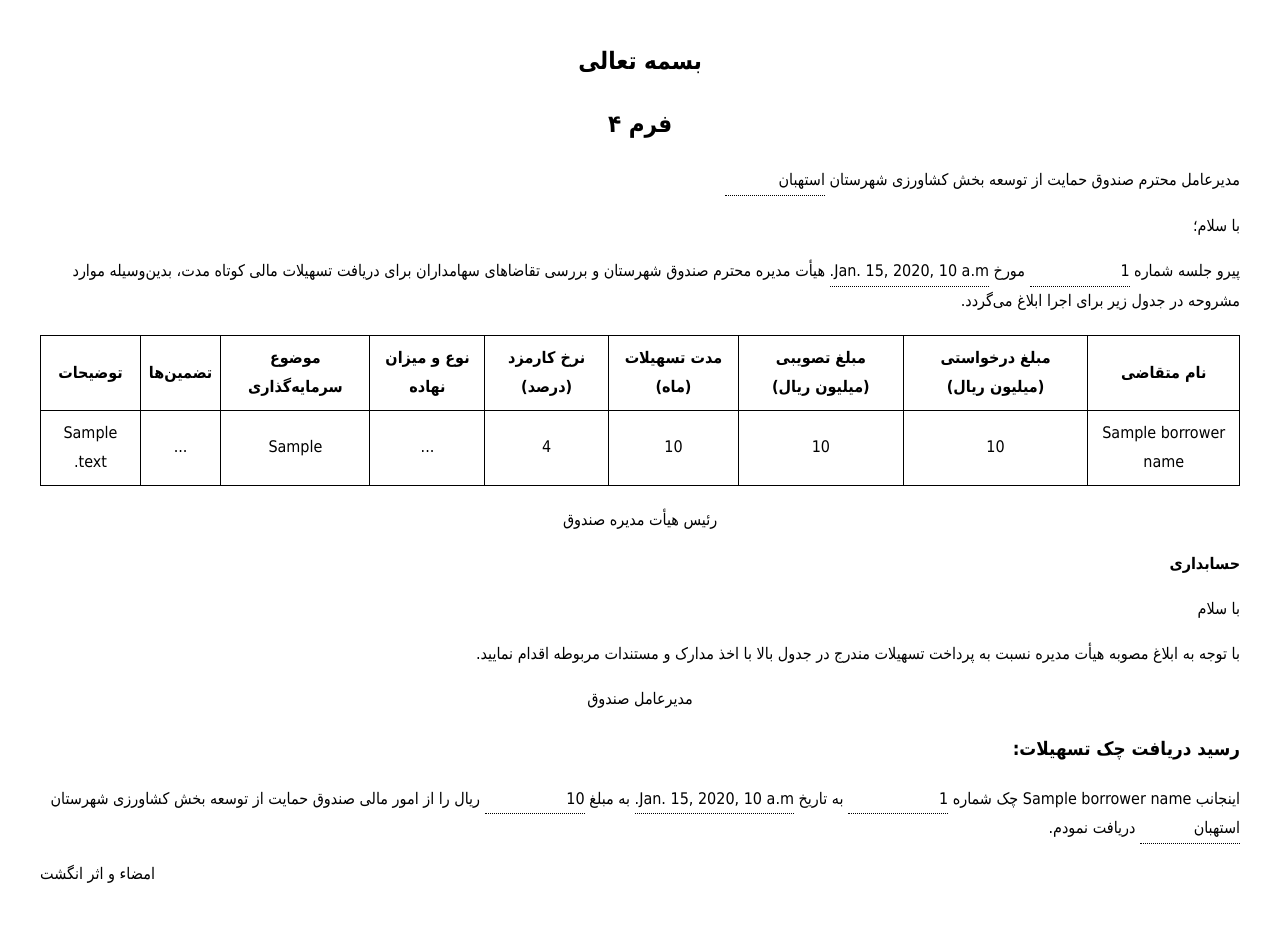
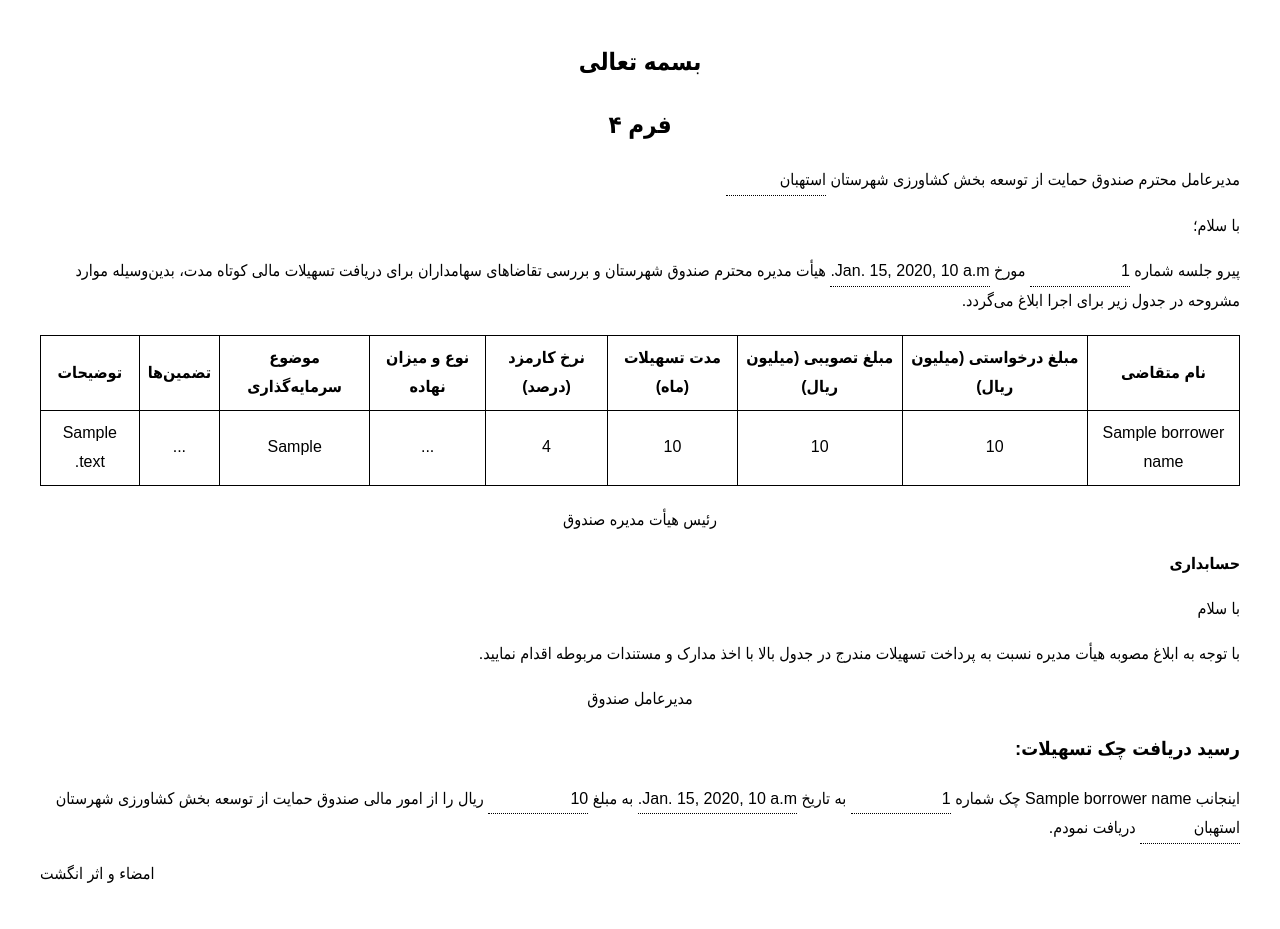
Before and after one commit to ebrahim-tavasoli/loan, a Django app: template templates/admin/facility/form4_template.html in a window 1280 px wide. Run offline with Django 5.2, Linux system fonts and the light colour scheme; the template is opened without the code that fills it: most values are stand-ins (such as "Sample title", 1, 10 or a date in 2020).

Commit message:
Update App

```diff
--- a/templates/admin/facility/form4_template.html
+++ b/templates/admin/facility/form4_template.html
@@ -5,7 +5,7 @@
     <title>فرم ۴ - تسهیلات</title>
     <style>
         body {
-            font-family: 'B Nazanin', Tahoma;
+            font-family: 'Arial','Tahoma';
             line-height: 1.8;
             margin: 40px;
             text-align: right;
@@ -27,6 +27,10 @@
             display: inline-block;
             border-bottom: 1px dotted black;
             min-width: 100px;
+        }
+        @page {
+            margin: 0;
+            size: landscape;
         }
     </style>
 </head>
```
Also changed, not shown: templates/admin/facility/contract_template.html (+7 -2 lines).
